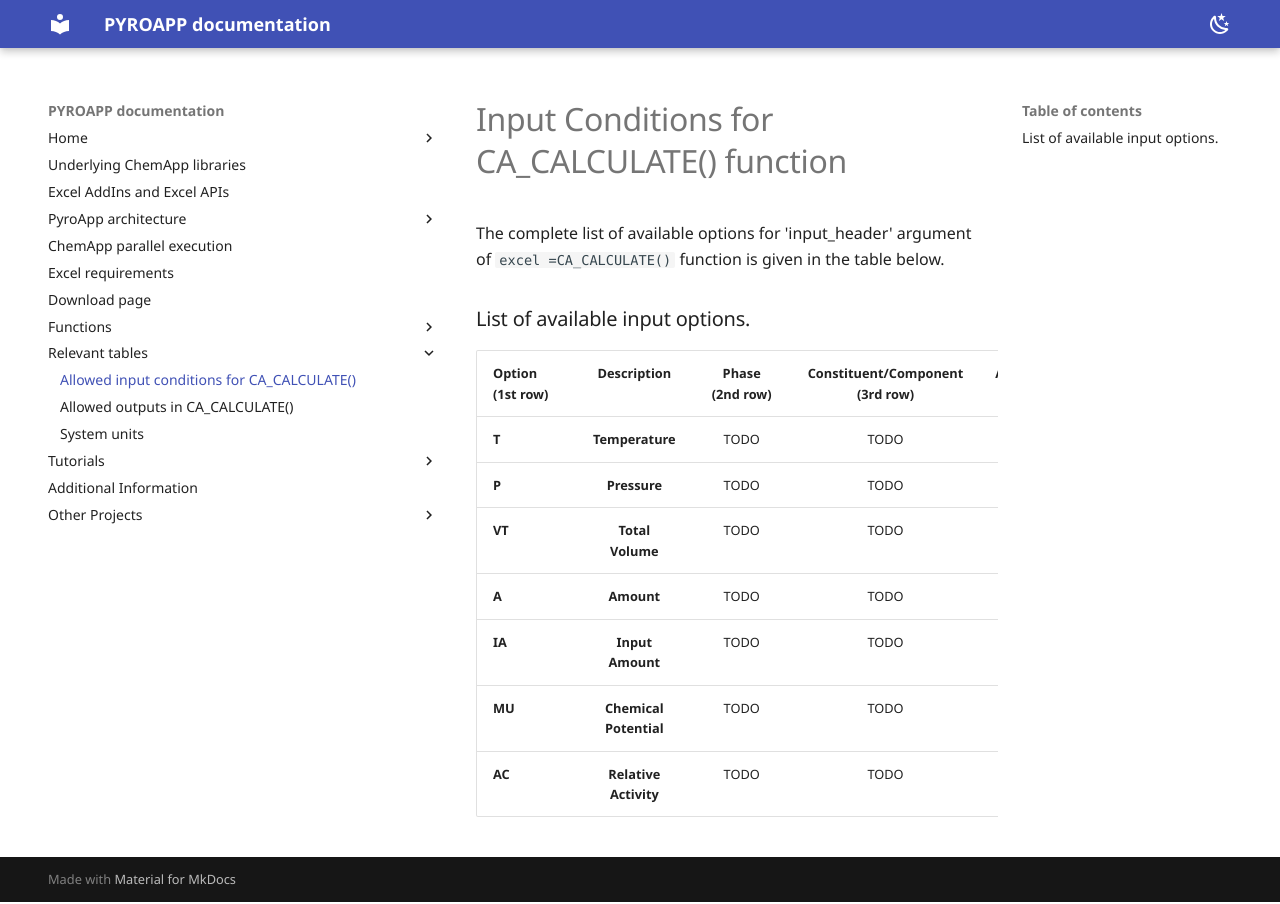
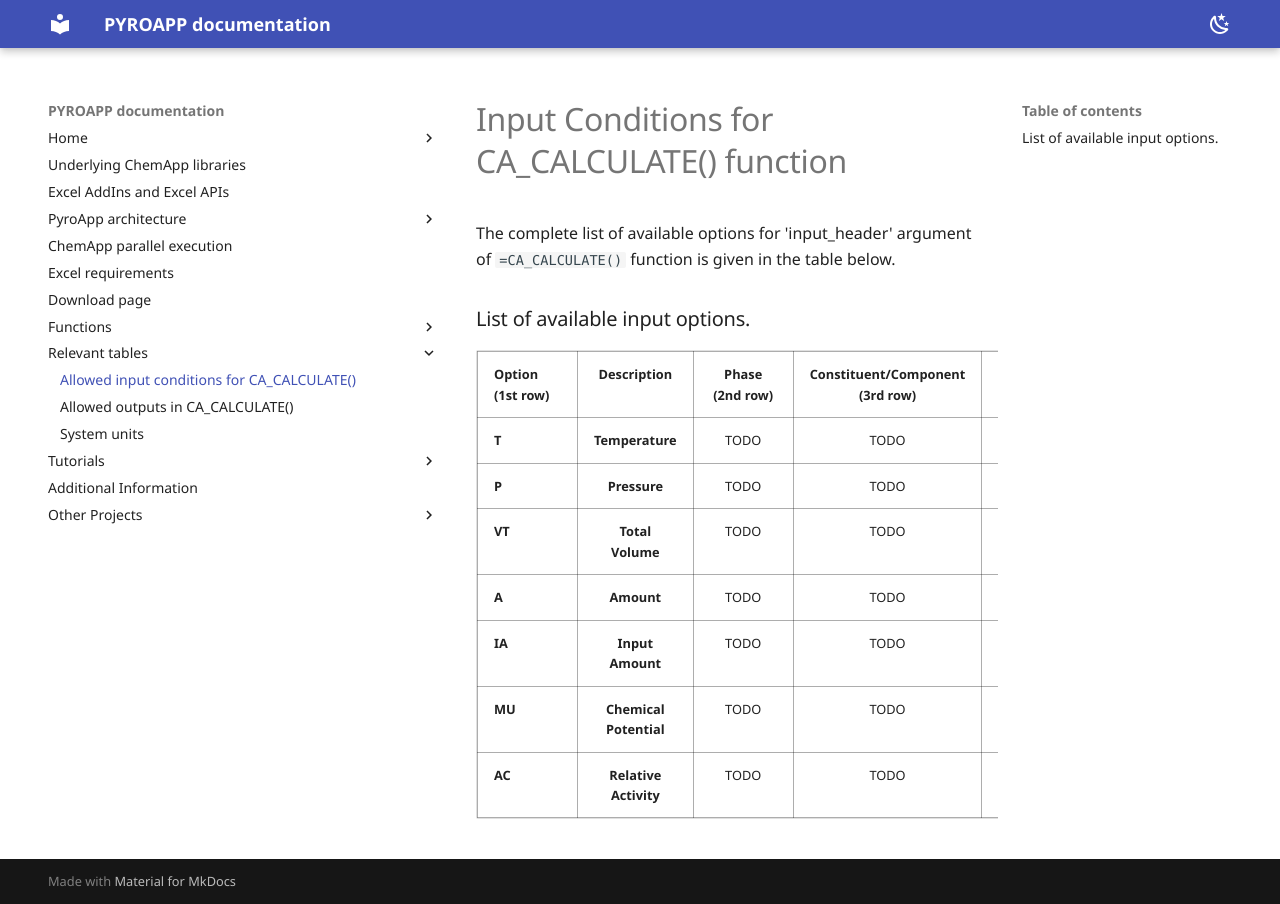
Before and after one commit to evnekdev/pyroapp-docs, an MkDocs documentation site: the page built from docs/input_conditions.md, in a window 1280 px wide. Built offline with MkDocs 1.6.1 and Material for MkDocs 9.7.7, drawn with Linux system fonts in a browser that asks for light colours; some web fonts are replaced.

Commit message:
added borders to tables layout

````diff
--- a/docs/input_conditions.md
+++ b/docs/input_conditions.md
@@ -1,6 +1,6 @@
 # Input Conditions for CA_CALCULATE() function
 
-The complete list of available options for 'input_header' argument of ```excel =CA_CALCULATE()``` function is given in the table below.
+The complete list of available options for 'input_header' argument of ```=CA_CALCULATE()``` function is given in the table below.
 
 ### List of available input options.
 
--- a/docs/stylesheets/extra.css
+++ b/docs/stylesheets/extra.css
@@ -28,3 +28,12 @@ body {
 [data-md-color-scheme="slate"] .md-typeset {
   font-weight: 450;
 }
+
+.md-typeset table:not([class]) th,
+.md-typeset table:not([class]) td {
+    border: 1px solid var(--md-default-fg-color--lighter);
+}
+
+.md-typeset table:not([class]) {
+    border-collapse: collapse;
+}
````
